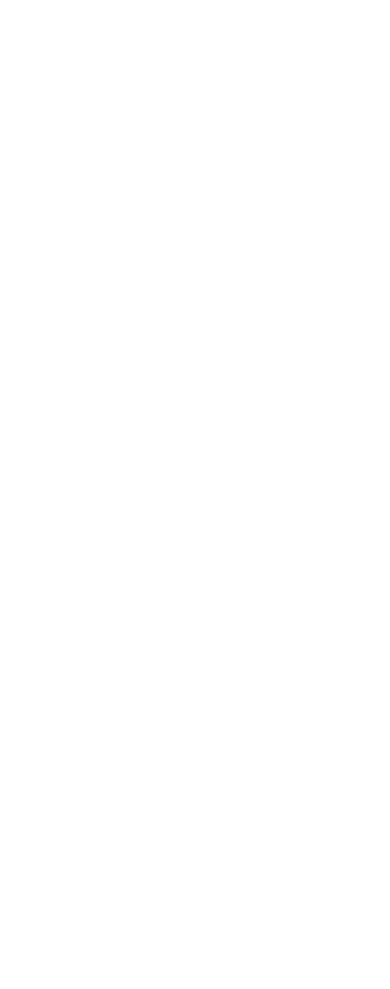
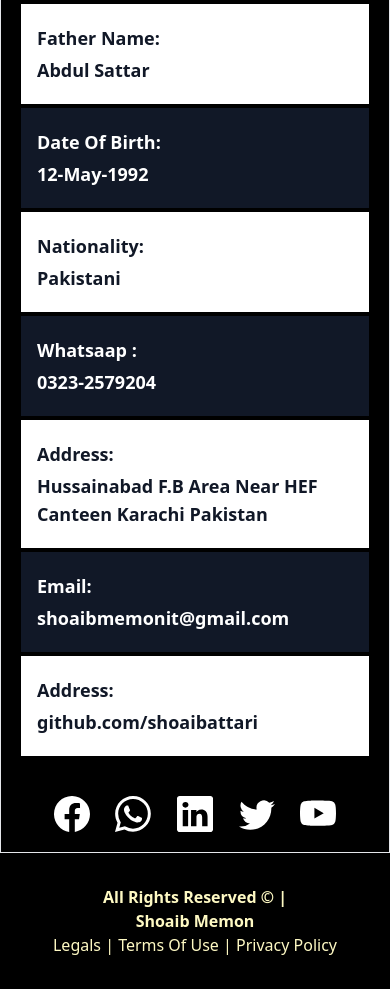
Before and after one commit to shoaibattari/Resume-ShoaibMemon, a Next.js app: page / in a window 390 px wide. Shown: the part 8000-8989 px from the top of the page. Before the commit the page ends 7915 px from the top, so only its background shows below. Built offline with nearby package versions, Linux system fonts and the light colour scheme.

Commit message:
contact info section ready with responsive

```diff
--- a/app/components/Footer.tsx
+++ b/app/components/Footer.tsx
@@ -7,7 +7,7 @@
       <div className="md:flex justify-between md:px-[96px] py-[32px] text-center bg-black text-yellow-100">
         <p className=" font-bold">
           All Rights Reserved © | <br className="md:hidden" />
-          <Link href="https://github.com/shoaibattari" target="_blank">
+          <Link href="https://github.com/shoaibattari" target="_blank" className="hover:text-orange-500">
             Shoaib Memon
           </Link>
         </p>
--- /dev/null
+++ b/app/components/info/Info.tsx
@@ -0,0 +1,94 @@
+import React from "react";
+import Link from "next/link";
+import { BsFacebook, BsWhatsapp, BsLinkedin , BsTwitter , BsYoutube } from "react-icons/bs";
+
+
+function Info() {
+  return (
+    <div className="md:px-[96px] px-[20px] bg-black border  ">
+      <div>
+        <h1 className=" md:ml-[35%] text-4xl md:text-5xl text-orange-500 border-l-4 border-orange-500 p-5 font-extrabold mt-5 ">
+          CONTACT INFO
+        </h1>
+      </div>
+      <div>
+        <div>
+          <dl>
+            <div className="bg-gray-900 px-4 py-5 sm:grid sm:grid-cols-3 sm:gap-4 sm:px-6 mt-5">
+              <dt className="text-lg md:text-2xl font-bold text-white">Name:</dt>
+              <dd className="mt-1 text-lg md:text-3xl font-bold text-white sm:mt-0 sm:col-span-2">
+                Shoaib Memon
+              </dd>
+            </div>
+
+            <div className="bg-white px-4 py-5 sm:grid sm:grid-cols-3 sm:gap-4 sm:px-6 mt-1">
+              <dt className="text-lg md:text-2xl font-bold text-gray-900">Father Name:</dt>
+              <dd className="mt-1 text-lg md:text-3xl font-bold text-gray-900 sm:mt-0 sm:col-span-2">
+                Abdul Sattar
+              </dd>
+            </div>
+
+            <div className="bg-gray-900 px-4 py-5 sm:grid sm:grid-cols-3 sm:gap-4 sm:px-6 mt-1">
+              <dt className="text-lg md:text-2xl font-bold text-white">Date Of Birth:</dt>
+              <dd className="mt-1 text-lg md:text-3xl font-bold text-white sm:mt-0 sm:col-span-2">
+                12-May-1992
+              </dd>
+            </div>
+
+            <div className="bg-white px-4 py-5 sm:grid sm:grid-cols-3 sm:gap-4 sm:px-6 mt-1">
+              <dt className="text-lg md:text-2xl font-bold text-gray-900">Nationality:</dt>
+              <dd className="mt-1 text-lg md:text-3xl font-bold text-gray-900 sm:mt-0 sm:col-span-2">
+                Pakistani
+              </dd>
+            </div>
+
+            <div className="bg-gray-900 px-4 py-5 sm:grid sm:grid-cols-3 sm:gap-4 sm:px-6 mt-1">
+              <dt className="text-lg md:text-2xl font-bold text-white">Whatsaap :</dt>
+              <dd className="mt-1 text-lg md:text-3xl font-bold text-white sm:mt-0 sm:col-span-2">
+                0323-2579204
+              </dd>
+            </div>
+
+            <div className="bg-white px-4 py-5 sm:grid sm:grid-cols-3 sm:gap-4 sm:px-6 mt-1">
+              <dt className="text-lg md:text-2xl font-bold text-gray-900">Address:</dt>
+              <dd className="mt-1 text-lg md:text-3xl font-bold text-gray-900 sm:mt-0 sm:col-span-2">
+                Hussainabad F.B Area Near HEF Canteen Karachi Pakistan
+              </dd>
+            </div>
+
+            <div className="bg-gray-900 px-4 py-5 sm:grid sm:grid-cols-3 sm:gap-4 sm:px-6 mt-1">
+              <dt className="text-lg md:text-2xl font-bold text-white">Email:</dt>
+              <dd className="mt-1 text-lg md:text-3xl font-bold text-white sm:mt-0 sm:col-span-2">
+                shoaibmemonit@gmail.com
+              </dd>
+            </div>
+
+            <div className="bg-white px-4 py-5 sm:grid sm:grid-cols-3 sm:gap-4 sm:px-6 mt-1">
+              <dt className="text-lg md:text-2xl font-bold text-gray-900">Address:</dt>
+              <dd className="mt-1 text-lg md:text-3xl font-bold text-gray-900 sm:mt-0 sm:col-span-2  hover:text-orange-500">
+                <Link href={"https://github.com/shoaibattari"} target="_blank">
+                  github.com/shoaibattari
+                </Link>
+              </dd>
+            </div>
+
+          </dl>
+        </div>
+      </div>
+
+      <h1 className="flex justify-around text-4xl md:text-5xl text-white  p-5  mt-5">
+       <div className="hover:text-orange-500"> <Link href={"https://www.facebook.com/shoaib.attari.399"} target="_blank"> <BsFacebook /></Link></div>
+       <div className="hover:text-orange-500"> <Link href={"https://wa.me/03232579204"} target="_blank">  <BsWhatsapp /></Link></div>
+       <div className="hover:text-orange-500"> <Link href={"https://www.linkedin.com/in/shoaib-memon26"} target="_blank">  <BsLinkedin /></Link></div>
+       <div className="hover:text-orange-500"> <Link href={"https://twitter.com/shoaibmemon26"} target="_blank">  <BsTwitter /></Link></div>
+       <div className="hover:text-orange-500"> <Link href={"https://www.youtube.com/@shoaibmemon26"} target="_blank">  <BsYoutube /></Link></div>
+
+
+
+
+      </h1>
+    </div>
+  );
+}
+
+export default Info;
--- /dev/null
+++ b/app/contact/page.tsx
@@ -0,0 +1,15 @@
+import React from 'react'
+import Info from '../components/info/Info'
+
+function page() {
+  return (
+    <div>
+        <Info />
+
+
+
+    </div>
+  )
+}
+
+export default page
--- a/app/page.tsx
+++ b/app/page.tsx
@@ -4,6 +4,7 @@
 import Projects from "./components/projects/Projects";
 import Quolification from "./components/skills/Skills";
 import Services from "./components/services/Services";
+import Info from "./components/info/Info";
 
 export default function Home() {
   return (
@@ -13,6 +14,7 @@
     <Quolification />
     <Services />
     <Projects />
+    <Info />
     </>
   );
 }
```
